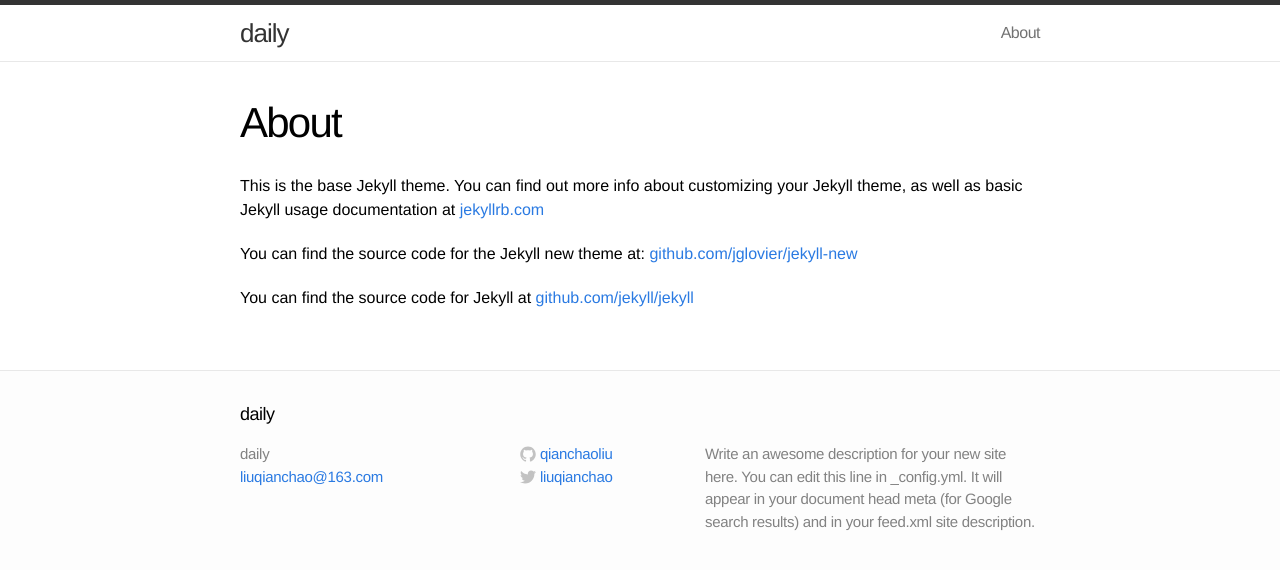
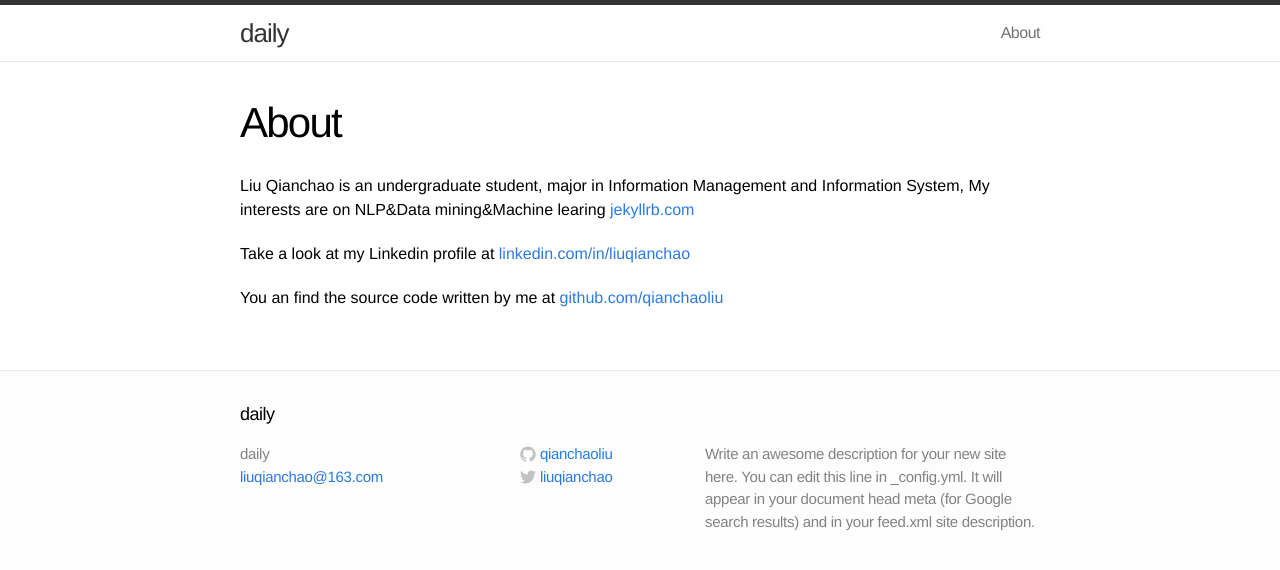
Before and after one commit to QianchaoLiu/QianchaoLiu.github.io, a Jekyll site: the page built from about.md, in a window 1280 px wide. Shown: the top 570 px of the page. Built offline with Jekyll 4.4.1, drawn with Linux system fonts in a browser that asks for light colours.

Commit message:
self-description

```diff
--- a/about.md
+++ b/about.md
@@ -4,8 +4,8 @@ title: About
 permalink: /about/
 ---
 
-This is the base Jekyll theme. You can find out more info about customizing your Jekyll theme, as well as basic Jekyll usage documentation at [jekyllrb.com](http://jekyllrb.com/)
+Liu Qianchao is an undergraduate student, major in Information Management and Information System, My interests are on NLP&Data mining&Machine learing [jekyllrb.com](http://jekyllrb.com/)
 
-You can find the source code for the Jekyll new theme at: [github.com/jglovier/jekyll-new](https://github.com/jglovier/jekyll-new)
+Take a look at my Linkedin profile at [linkedin.com/in/liuqianchao](http://www.linkedin.com/in/liuqianchao)
 
-You can find the source code for Jekyll at [github.com/jekyll/jekyll](https://github.com/jekyll/jekyll)
+You an find the source code written by me at [github.com/qianchaoliu](https://github.com/qianchaoliu)
```
